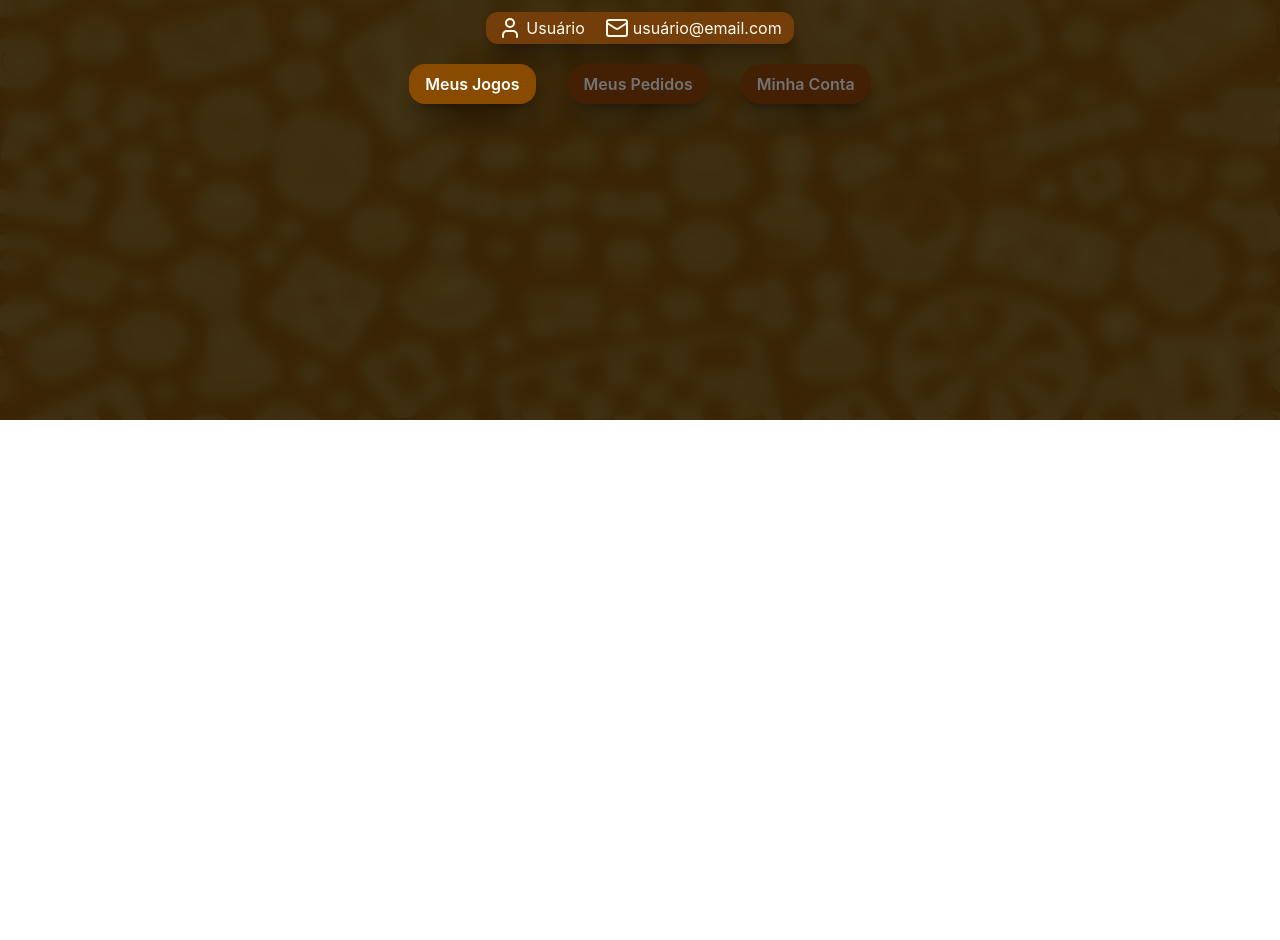
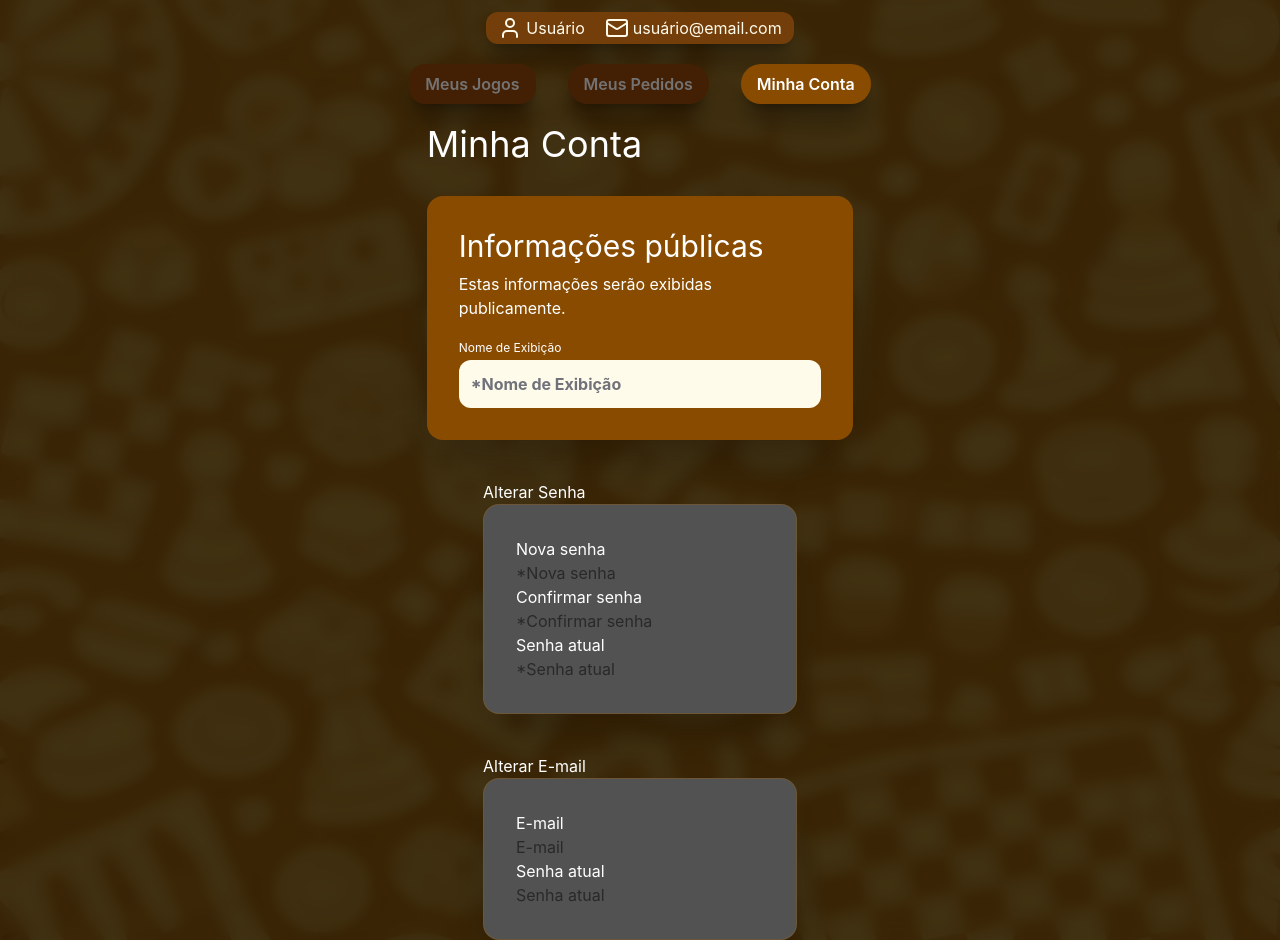
Before and after one commit to Clawe-Max/LendIT---Front-End, a React (Vite) app: page /user in a window 1280 px wide. Shown: the part 380-1320 px from the top of the page. Before the commit the page ends 800 px from the top, so only its background shows below. Built offline with nearby package versions, Linux system fonts and the light colour scheme; no server answers.

Commit message:
Estiliza o componente da página de usuário

```diff
--- a/src/App.jsx
+++ b/src/App.jsx
@@ -10,8 +10,8 @@ function App() {
   return (
     <AuthProvider>
       <UserProvider>
-        <div className="h-screen bg-[url('./assets/Plano_de_fundo_do_projeto.png')] bg-no-repeat bg-cover backdrop-opacity-90">
-          <div className="h-screen bg-black/75 backdrop-blur">
+        <div className="min-h-screen bg-[url('./assets/Plano_de_fundo_do_projeto.png')] bg-no-repeat bg-cover backdrop-opacity-90">
+          <div className="min-h-screen bg-black/75 backdrop-blur">
             <Routes>
               <Route element={<Auth />} path="/Auth" />
               <Route path="/" element={<Content />}>
--- /dev/null
+++ b/src/components/User/MinhaConta.jsx
@@ -0,0 +1,55 @@
+const MinhaConta = () => {
+  return (
+    <div className="min-h-full min-w-full flex flex-col justify-center items-center gap-y-10">
+      <span className="flex flex-col gap-8 w-1/3">
+        <h1 className="text-white text-4xl">Minha Conta</h1>
+        <div className="bg-yellow-800 p-8 rounded-2xl shadow-2xl flex flex-col gap-2 justify-start">
+          <h2 className="text-white text-3xl">Informações públicas</h2>
+          <p className="text-white pb-3">
+            Estas informações serão exibidas publicamente.
+          </p>
+          <div className="flex flex-col gap-1">
+            <p className="text-white text-xs">Nome de Exibição</p>
+            <input
+              type=""
+              placeholder="*Nome de Exibição"
+              className="bg-amber-50 p-3 rounded-xl placeholder-zinc-500 outline-none focus:ring-2 focus:ring-offset-lime-200 placeholder:font-bold w-full"
+            />
+          </div>
+        </div>
+      </span>
+      <span>
+        <h1 className="text-white">Alterar Senha</h1>
+        <div className="bg-neutral-600 p-8 rounded-2xl shadow-2xl w-full max-w-md border border-yellow-700/30">
+          <div>
+            <p className="text-white">Nova senha</p>
+            <input type="" placeholder="*Nova senha" />
+          </div>
+          <div>
+            <p className="text-white">Confirmar senha</p>
+            <input type="" placeholder="*Confirmar senha" />
+          </div>
+          <div>
+            <p className="text-white">Senha atual</p>
+            <input type="" placeholder="*Senha atual" />
+          </div>
+        </div>
+      </span>
+      <span>
+        <h1 className="text-white">Alterar E-mail</h1>
+        <div className="bg-neutral-600 p-8 rounded-2xl shadow-2xl w-full max-w-md border border-yellow-700/30">
+          <div>
+            <p className="text-white">E-mail</p>
+            <input type="" placeholder="E-mail" />
+          </div>
+          <div>
+            <p className="text-white">Senha atual</p>
+            <input type="" placeholder="Senha atual" />
+          </div>
+        </div>
+      </span>
+    </div>
+  );
+};
+
+export { MinhaConta };
--- a/src/pages/User.jsx
+++ b/src/pages/User.jsx
@@ -1,4 +1,5 @@
 import { Mail, UserIcon } from "lucide-react";
+import { MinhaConta } from "../components/User/MinhaConta";
 
 function User() {
   return (
@@ -22,16 +23,17 @@ function User() {
         </div>
       </div>
       <span className="flex gap-8">
-        <button className="flex py-2 px-4  bg-yellow-800 shadow-xl/30 rounded-2xl text-white font-semibold">
+        <button className="flex py-2 px-4  bg-yellow-950 shadow-xl/30 rounded-2xl text-neutral-500 font-semibold">
           Meus Jogos
         </button>
         <button className="flex py-2 px-4 bg-yellow-950 shadow-xl/30 rounded-3xl text-neutral-500 font-semibold">
           Meus Pedidos
         </button>
-        <button className="flex py-2 px-4 bg-yellow-950 shadow-xl/30 rounded-3xl text-neutral-500 font-semibold">
+        <button className="flex py-2 px-4 bg-yellow-800 shadow-xl/30 rounded-3xl text-white font-semibold">
           Minha Conta
         </button>
       </span>
+      <MinhaConta />
     </div>
   );
 }
```
